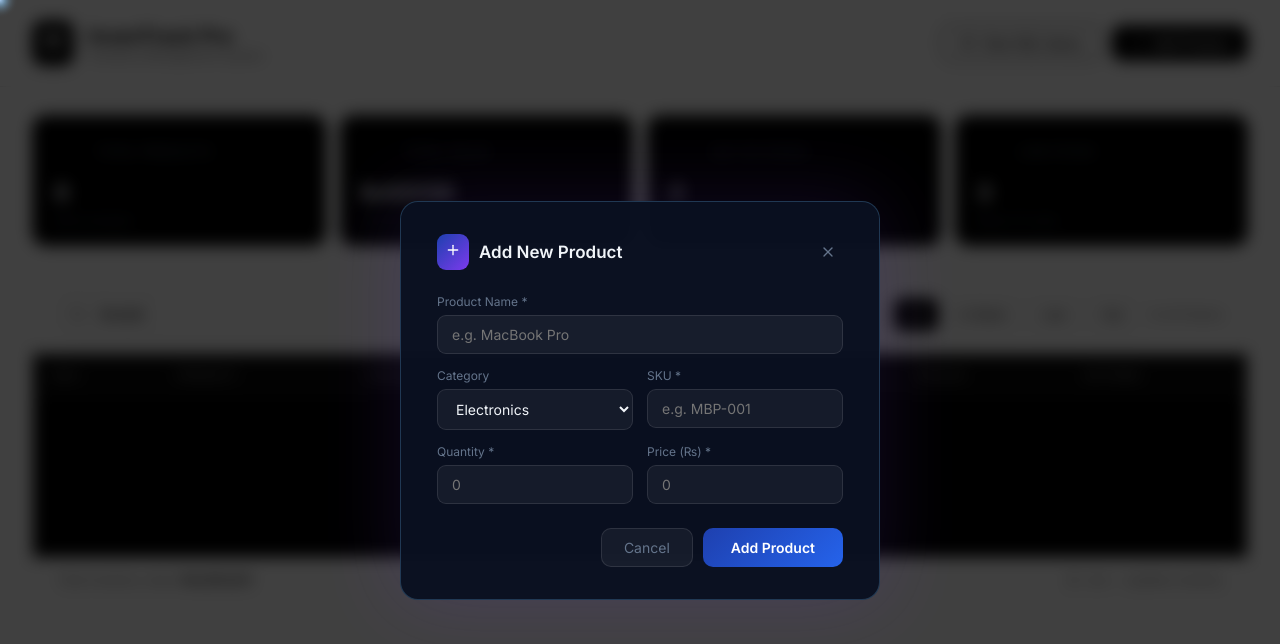
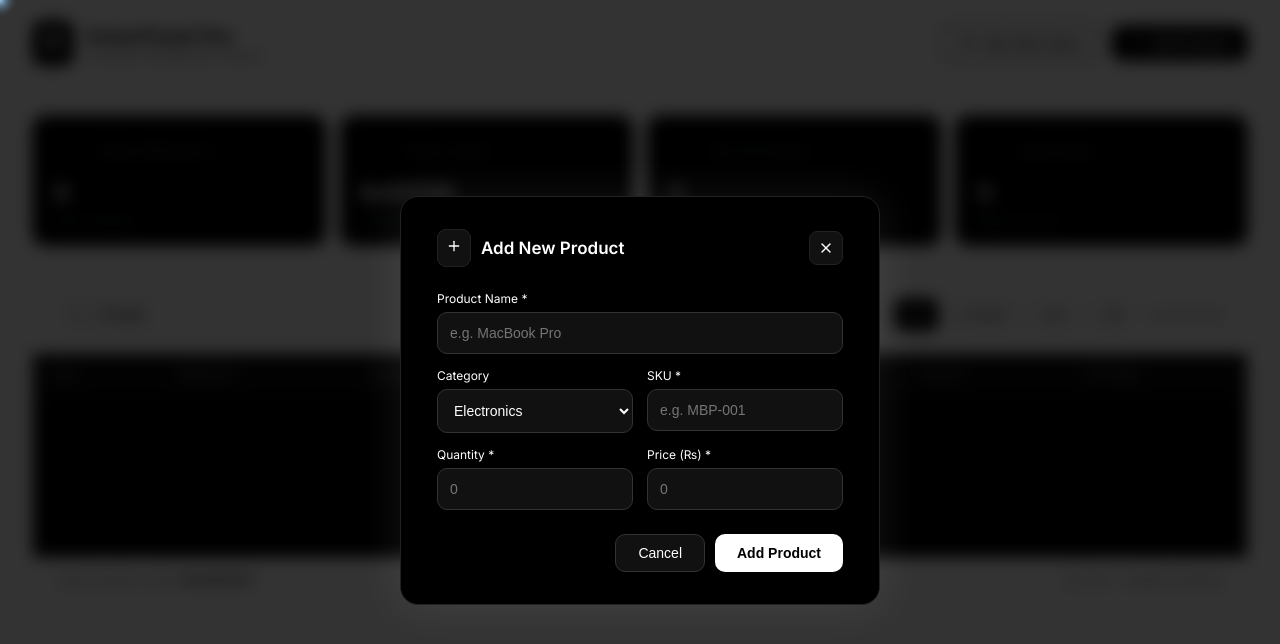
Before and after one commit to Ahsaan099/SQL-Inventory-System, a React (Vite) app: page / in a window 1280 px wide. Both pictures are taken after typing "Sample" into the empty fields and a click on the button "Add Product". Shown: the top 644 px of the page. Built offline with nearby package versions, Linux system fonts and the light colour scheme.

Commit message:
Update ProductFormModal.jsx

```diff
--- a/src/components/ProductFormModal.jsx
+++ b/src/components/ProductFormModal.jsx
@@ -1,132 +1,421 @@
 import { Edit3, Plus, X } from "lucide-react";
 import { CATEGORIES, getStatus } from "../data/products";
 
-export default function ProductFormModal({ editId, form, setForm, errors, onSave, onClose }) {
+export default function ProductFormModal({
+  editId,
+  form,
+  setForm,
+  errors,
+  onSave,
+  onClose,
+}) {
   return (
     <div
       onClick={onClose}
       style={{
-        position: "fixed", inset: 0, zIndex: 500,
-        display: "flex", alignItems: "center", justifyContent: "center",
-        background: "rgba(0,0,0,0.75)", backdropFilter: "blur(8px)",
+        position: "fixed",
+        inset: 0,
+        zIndex: 500,
+        display: "flex",
+        alignItems: "center",
+        justifyContent: "center",
+        background: "rgba(0,0,0,0.8)",
+        backdropFilter: "blur(8px)",
       }}
     >
       <div
         onClick={(e) => e.stopPropagation()}
         style={{
-          background: "rgba(10,16,32,0.97)",
-          border: "1px solid rgba(99,179,237,0.25)",
-          borderRadius: 18, padding: "32px 36px",
-          width: 480, maxWidth: "95vw",
-          boxShadow: "0 0 80px rgba(124,58,237,0.15)",
+          background: "#000",
+          border: "1px solid #222",
+          borderRadius: 18,
+          padding: "32px 36px",
+          width: 480,
+          maxWidth: "95vw",
+          boxShadow: "0 0 40px rgba(255,255,255,0.08)",
           animation: "modalIn 0.25s ease",
         }}
       >
-        {/* Header */}
-        <div style={{ display: "flex", alignItems: "center", gap: 10, marginBottom: 24 }}>
-          <div style={{ background: "linear-gradient(135deg,#1e40af,#7c3aed)", borderRadius: 9, padding: 8 }}>
-            {editId ? <Edit3 size={16} color="white" /> : <Plus size={16} color="white" />}
+        {/* HEADER */}
+
+        <div
+          style={{
+            display: "flex",
+            alignItems: "center",
+            gap: 10,
+            marginBottom: 24,
+          }}
+        >
+          <div
+            style={{
+              background: "#111",
+              borderRadius: 9,
+              padding: 8,
+              border: "1px solid #222",
+            }}
+          >
+            {editId ? (
+              <Edit3 size={16} color="white" />
+            ) : (
+              <Plus size={16} color="white" />
+            )}
           </div>
-          <h2 style={{ color: "#f1f5f9", fontSize: 17, fontWeight: 600 }}>
+
+          <h2
+            style={{
+              color: "#fff",
+              fontSize: 17,
+              fontWeight: 600,
+            }}
+          >
             {editId ? "Edit Product" : "Add New Product"}
           </h2>
-          <button onClick={onClose} className="action-btn" style={{ marginLeft: "auto" }}>
-            <X size={16} color="#64748b" />
+
+          <button
+            onClick={onClose}
+            style={{
+              marginLeft: "auto",
+              background: "#111",
+              border: "1px solid #222",
+              width: 34,
+              height: 34,
+              borderRadius: 8,
+              cursor: "pointer",
+              display: "flex",
+              alignItems: "center",
+              justifyContent: "center",
+            }}
+          >
+            <X size={16} color="#fff" />
           </button>
         </div>
 
-        {/* Fields */}
-        <div style={{ display: "grid", gridTemplateColumns: "1fr 1fr", gap: 14 }}>
-          {/* Name */}
+        {/* FIELDS */}
+
+        <div
+          style={{
+            display: "grid",
+            gridTemplateColumns: "1fr 1fr",
+            gap: 14,
+          }}
+        >
+          {/* NAME */}
+
           <div style={{ gridColumn: "1 / -1" }}>
-            <label style={{ display: "block", color: "#64748b", fontSize: 12, marginBottom: 6 }}>
+            <label
+              style={{
+                display: "block",
+                color: "#fff",
+                fontSize: 12,
+                marginBottom: 6,
+              }}
+            >
               Product Name *
             </label>
+
             <input
               value={form.name}
-              onChange={(e) => setForm((f) => ({ ...f, name: e.target.value }))}
+              onChange={(e) =>
+                setForm((f) => ({
+                  ...f,
+                  name: e.target.value,
+                }))
+              }
               placeholder="e.g. MacBook Pro"
-              className={`form-input${errors.name ? " err" : ""}`}
+              style={{
+                width: "100%",
+                padding: "12px",
+                borderRadius: 10,
+                background: "#111",
+                color: "#fff",
+                border: "1px solid #333",
+                outline: "none",
+                fontSize: 14,
+              }}
             />
-            {errors.name && <span style={{ color: "#f87171", fontSize: 11, marginTop: 4, display: "block" }}>{errors.name}</span>}
+
+            {errors.name && (
+              <span
+                style={{
+                  color: "#f87171",
+                  fontSize: 11,
+                  marginTop: 4,
+                  display: "block",
+                }}
+              >
+                {errors.name}
+              </span>
+            )}
           </div>
 
-          {/* Category */}
+          {/* CATEGORY */}
+
           <div>
-            <label style={{ display: "block", color: "#64748b", fontSize: 12, marginBottom: 6 }}>Category</label>
+            <label
+              style={{
+                display: "block",
+                color: "#fff",
+                fontSize: 12,
+                marginBottom: 6,
+              }}
+            >
+              Category
+            </label>
+
             <select
               value={form.category}
-              onChange={(e) => setForm((f) => ({ ...f, category: e.target.value }))}
-              className="form-input"
+              onChange={(e) =>
+                setForm((f) => ({
+                  ...f,
+                  category: e.target.value,
+                }))
+              }
+              style={{
+                width: "100%",
+                padding: "12px",
+                borderRadius: 10,
+                background: "#111",
+                color: "#fff",
+                border: "1px solid #333",
+                outline: "none",
+                fontSize: 14,
+              }}
             >
               {CATEGORIES.map((c) => (
-                <option key={c} value={c} style={{ background: "#0a1628" }}>{c}</option>
+                <option
+                  key={c}
+                  value={c}
+                  style={{
+                    background: "#000",
+                    color: "#fff",
+                  }}
+                >
+                  {c}
+                </option>
               ))}
             </select>
           </div>
 
           {/* SKU */}
+
           <div>
-            <label style={{ display: "block", color: "#64748b", fontSize: 12, marginBottom: 6 }}>SKU *</label>
+            <label
+              style={{
+                display: "block",
+                color: "#fff",
+                fontSize: 12,
+                marginBottom: 6,
+              }}
+            >
+              SKU *
+            </label>
+
             <input
               value={form.sku}
-              onChange={(e) => setForm((f) => ({ ...f, sku: e.target.value }))}
+              onChange={(e) =>
+                setForm((f) => ({
+                  ...f,
+                  sku: e.target.value,
+                }))
+              }
               placeholder="e.g. MBP-001"
-              className={`form-input${errors.sku ? " err" : ""}`}
+              style={{
+                width: "100%",
+                padding: "12px",
+                borderRadius: 10,
+                background: "#111",
+                color: "#fff",
+                border: "1px solid #333",
+                outline: "none",
+                fontSize: 14,
+              }}
             />
-            {errors.sku && <span style={{ color: "#f87171", fontSize: 11, marginTop: 4, display: "block" }}>{errors.sku}</span>}
-          </div>
 
-          {/* Quantity */}
-          <div>
-            <label style={{ display: "block", color: "#64748b", fontSize: 12, marginBottom: 6 }}>Quantity *</label>
-            <input
-              type="number" min="0"
-              value={form.quantity}
-              onChange={(e) => setForm((f) => ({ ...f, quantity: e.target.value }))}
-              placeholder="0"
-              className={`form-input${errors.quantity ? " err" : ""}`}
-            />
-            {errors.quantity && <span style={{ color: "#f87171", fontSize: 11, marginTop: 4, display: "block" }}>{errors.quantity}</span>}
-            {form.quantity !== "" && !isNaN(form.quantity) && (
-              <span style={{
-                fontSize: 11, marginTop: 4, display: "block",
-                color: getStatus(Number(form.quantity)) === "out" ? "#f87171"
-                     : getStatus(Number(form.quantity)) === "low" ? "#fbbf24" : "#4ade80",
-              }}>
-                → {getStatus(Number(form.quantity)) === "out" ? "Will be Out of Stock"
-                   : getStatus(Number(form.quantity)) === "low" ? "Will be Low Stock" : "In Stock"}
+            {errors.sku && (
+              <span
+                style={{
+                  color: "#f87171",
+                  fontSize: 11,
+                  marginTop: 4,
+                  display: "block",
+                }}
+              >
+                {errors.sku}
               </span>
             )}
           </div>
 
-          {/* Price */}
+          {/* QUANTITY */}
+
           <div>
-            <label style={{ display: "block", color: "#64748b", fontSize: 12, marginBottom: 6 }}>Price (₨) *</label>
+            <label
+              style={{
+                display: "block",
+                color: "#fff",
+                fontSize: 12,
+                marginBottom: 6,
+              }}
+            >
+              Quantity *
+            </label>
+
             <input
-              type="number" min="1"
+              type="number"
+              min="0"
+              value={form.quantity}
+              onChange={(e) =>
+                setForm((f) => ({
+                  ...f,
+                  quantity: e.target.value,
+                }))
+              }
+              placeholder="0"
+              style={{
+                width: "100%",
+                padding: "12px",
+                borderRadius: 10,
+                background: "#111",
+                color: "#fff",
+                border: "1px solid #333",
+                outline: "none",
+                fontSize: 14,
+              }}
+            />
+
+            {errors.quantity && (
+              <span
+                style={{
+                  color: "#f87171",
+                  fontSize: 11,
+                  marginTop: 4,
+                  display: "block",
+                }}
+              >
+                {errors.quantity}
+              </span>
+            )}
+
+            {form.quantity !== "" &&
+              !isNaN(form.quantity) && (
+                <span
+                  style={{
+                    fontSize: 11,
+                    marginTop: 4,
+                    display: "block",
+                    color:
+                      getStatus(Number(form.quantity)) ===
+                      "out"
+                        ? "#f87171"
+                        : getStatus(
+                            Number(form.quantity)
+                          ) === "low"
+                        ? "#fbbf24"
+                        : "#4ade80",
+                  }}
+                >
+                  →
+                  {getStatus(Number(form.quantity)) ===
+                  "out"
+                    ? " Will be Out of Stock"
+                    : getStatus(
+                        Number(form.quantity)
+                      ) === "low"
+                    ? " Will be Low Stock"
+                    : " In Stock"}
+                </span>
+              )}
+          </div>
+
+          {/* PRICE */}
+
+          <div>
+            <label
+              style={{
+                display: "block",
+                color: "#fff",
+                fontSize: 12,
+                marginBottom: 6,
+              }}
+            >
+              Price (₨) *
+            </label>
+
+            <input
+              type="number"
+              min="1"
               value={form.price}
-              onChange={(e) => setForm((f) => ({ ...f, price: e.target.value }))}
+              onChange={(e) =>
+                setForm((f) => ({
+                  ...f,
+                  price: e.target.value,
+                }))
+              }
               placeholder="0"
-              className={`form-input${errors.price ? " err" : ""}`}
+              style={{
+                width: "100%",
+                padding: "12px",
+                borderRadius: 10,
+                background: "#111",
+                color: "#fff",
+                border: "1px solid #333",
+                outline: "none",
+                fontSize: 14,
+              }}
             />
-            {errors.price && <span style={{ color: "#f87171", fontSize: 11, marginTop: 4, display: "block" }}>{errors.price}</span>}
+
+            {errors.price && (
+              <span
+                style={{
+                  color: "#f87171",
+                  fontSize: 11,
+                  marginTop: 4,
+                  display: "block",
+                }}
+              >
+                {errors.price}
+              </span>
+            )}
           </div>
         </div>
 
-        {/* Actions */}
-        <div style={{ display: "flex", gap: 10, marginTop: 24, justifyContent: "flex-end" }}>
+        {/* ACTIONS */}
+
+        <div
+          style={{
+            display: "flex",
+            gap: 10,
+            marginTop: 24,
+            justifyContent: "flex-end",
+          }}
+        >
           <button
             onClick={onClose}
             style={{
-              background: "rgba(255,255,255,0.05)", border: "1px solid rgba(255,255,255,0.1)",
-              borderRadius: 10, color: "#64748b", padding: "10px 22px",
-              cursor: "pointer", fontSize: 14, fontFamily: "inherit",
+              background: "#111",
+              border: "1px solid #333",
+              borderRadius: 10,
+              color: "#fff",
+              padding: "10px 22px",
+              cursor: "pointer",
+              fontSize: 14,
             }}
           >
             Cancel
           </button>
-          <button onClick={onSave} className="save-btn">
+
+          <button
+            onClick={onSave}
+            style={{
+              background: "#fff",
+              border: "none",
+              borderRadius: 10,
+              color: "#000",
+              padding: "10px 22px",
+              cursor: "pointer",
+              fontSize: 14,
+              fontWeight: 600,
+            }}
+          >
             {editId ? "Save Changes" : "Add Product"}
           </button>
         </div>
```
